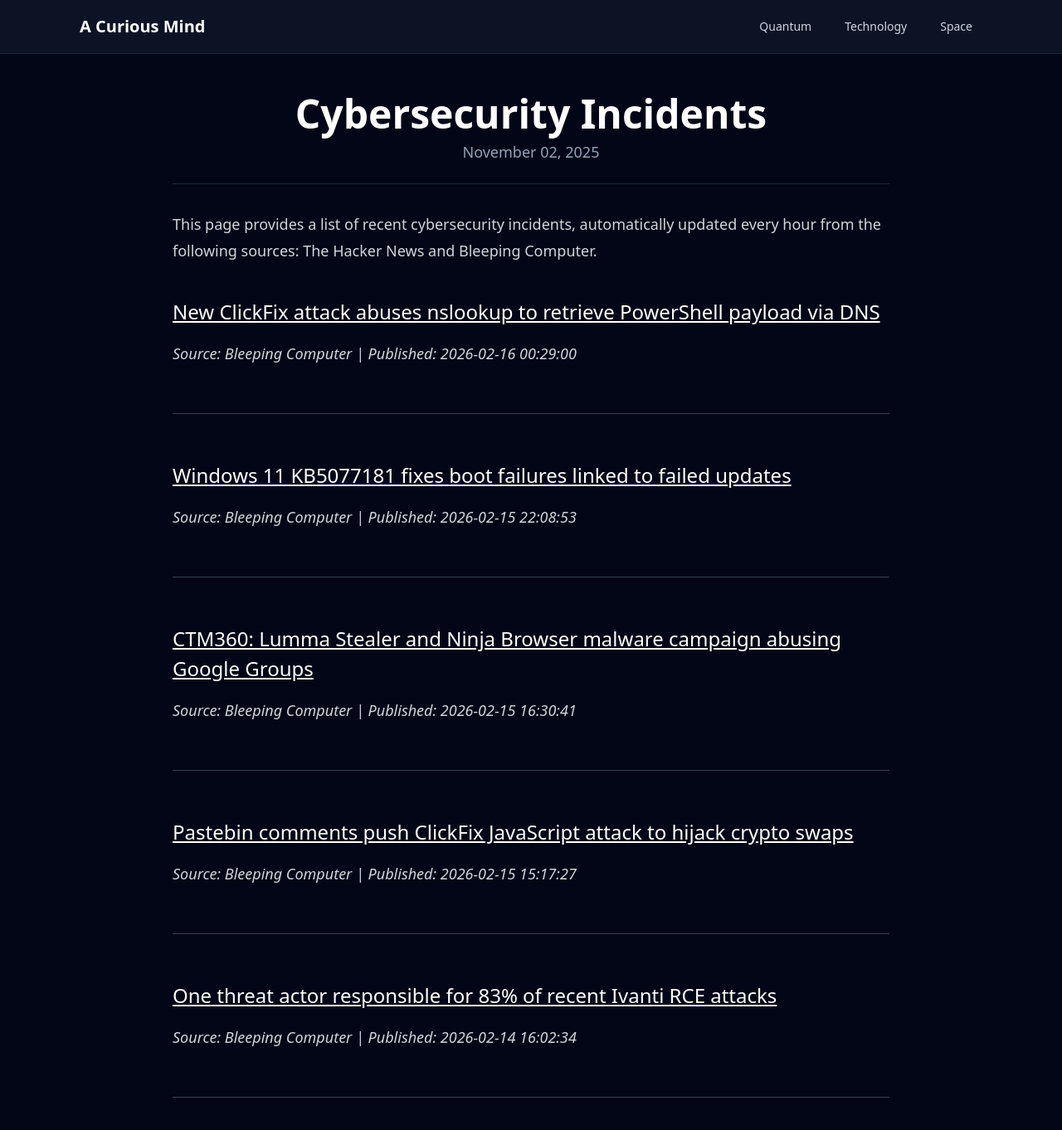
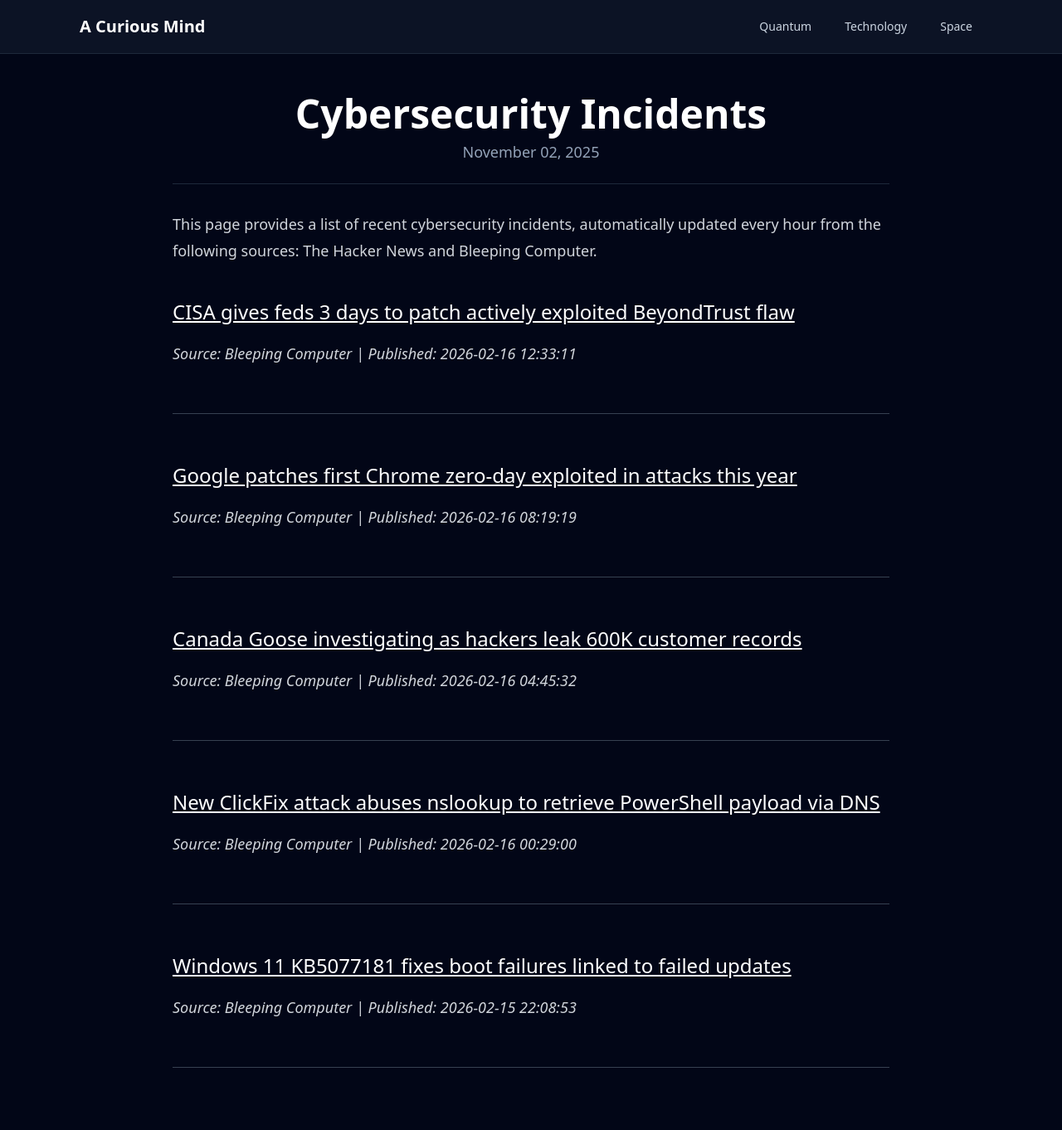
Before and after one commit to onehl7/onehl7.github.io, a Jekyll site: the page built from _posts/2025-11-02-cybersecurity-incidents.md, in a window 1280 px wide and 1400 px high. Shown: the top 1362 px of the window at 83% size. Built offline with Jekyll 4.4.1, drawn with Linux system fonts in a browser that asks for light colours; nearby versions of some CDN libraries.

Commit message:
Update news data

```diff
--- a/_data/news.json
+++ b/_data/news.json
@@ -1,4 +1,22 @@
 [
+  {
+    "source": "Bleeping Computer",
+    "title": "CISA gives feds 3 days to patch actively exploited BeyondTrust flaw",
+    "link": "https://www.bleepingcomputer.com/news/security/cisa-orders-feds-to-patch-beyondtrust-flaw-within-three-days/",
+    "published": "2026-02-16 12:33:11"
+  },
+  {
+    "source": "Bleeping Computer",
+    "title": "Google patches first Chrome zero-day exploited in attacks this year",
+    "link": "https://www.bleepingcomputer.com/news/security/google-patches-first-chrome-zero-day-exploited-in-attacks-this-year/",
+    "published": "2026-02-16 08:19:19"
+  },
+  {
+    "source": "Bleeping Computer",
+    "title": "Canada Goose investigating as hackers leak 600K customer records",
+    "link": "https://www.bleepingcomputer.com/news/security/canada-goose-investigating-as-hackers-leak-600k-customer-records/",
+    "published": "2026-02-16 04:45:32"
+  },
   {
     "source": "Bleeping Computer",
     "title": "New ClickFix attack abuses nslookup to retrieve PowerShell payload via DNS",
@@ -10,23 +28,5 @@
     "title": "Windows 11 KB5077181 fixes boot failures linked to failed updates",
     "link": "https://www.bleepingcomputer.com/news/microsoft/windows-11-kb5077181-fixes-boot-failures-linked-to-failed-updates/",
     "published": "2026-02-15 22:08:53"
-  },
-  {
-    "source": "Bleeping Computer",
-    "title": "CTM360: Lumma Stealer and Ninja Browser malware campaign abusing Google Groups",
-    "link": "https://www.bleepingcomputer.com/news/security/ctm360-lumma-stealer-and-ninja-browser-malware-campaign-abusing-google-groups/",
-    "published": "2026-02-15 16:30:41"
-  },
-  {
-    "source": "Bleeping Computer",
-    "title": "Pastebin comments push ClickFix JavaScript attack to hijack crypto swaps",
-    "link": "https://www.bleepingcomputer.com/news/security/pastebin-comments-push-clickfix-javascript-attack-to-hijack-crypto-swaps/",
-    "published": "2026-02-15 15:17:27"
-  },
-  {
-    "source": "Bleeping Computer",
-    "title": "One threat actor responsible for 83% of recent Ivanti RCE attacks",
-    "link": "https://www.bleepingcomputer.com/news/security/one-threat-actor-responsible-for-83-percent-of-recent-ivanti-rce-attacks/",
-    "published": "2026-02-14 16:02:34"
   }
 ]
```
